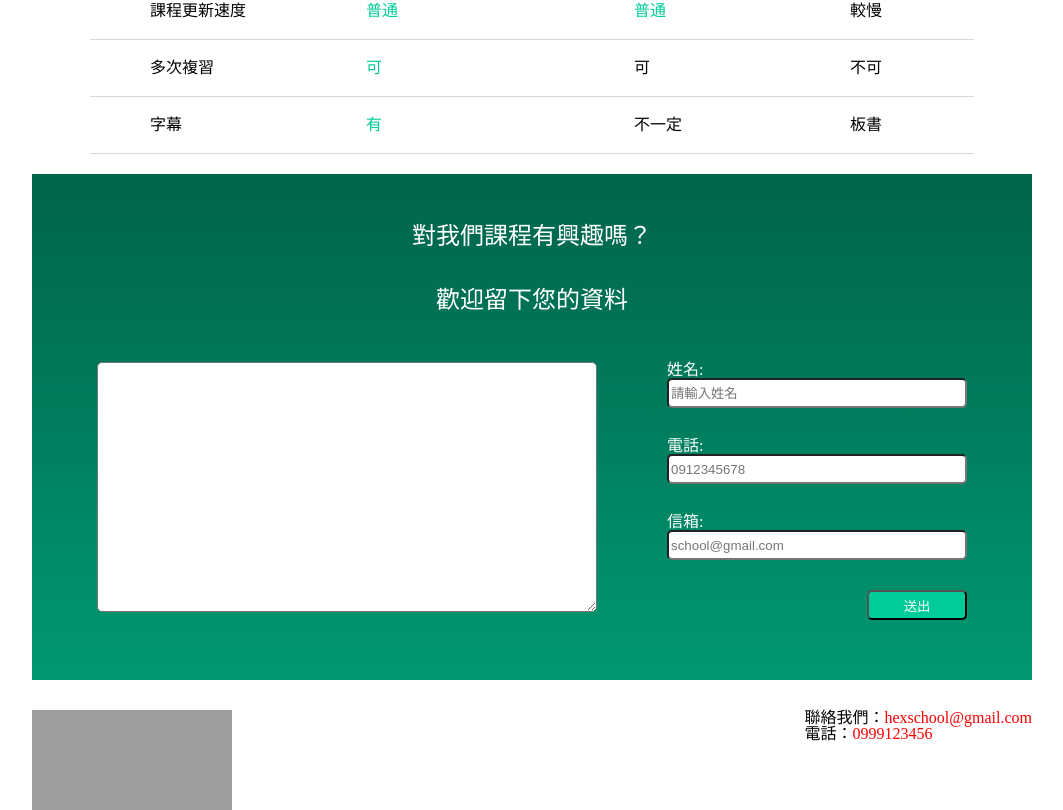
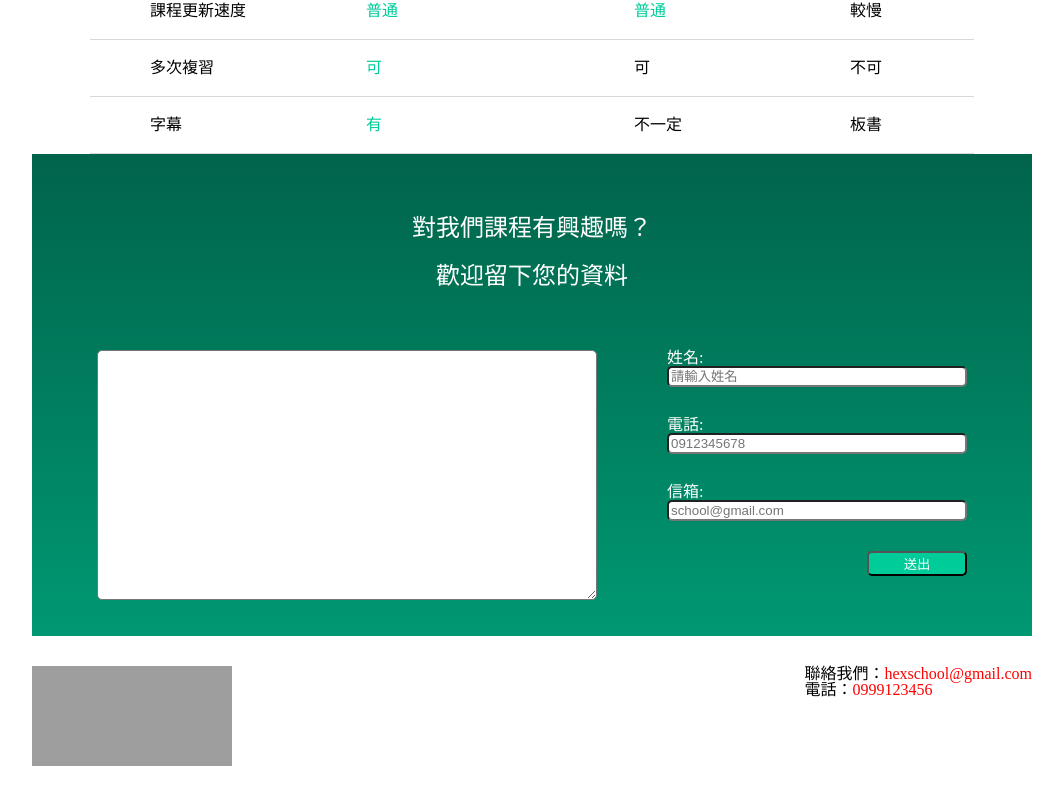
Before and after one commit to justinelin07/Html-final, a plain HTML site: page index.html in a window 1280 px wide. Shown: the part 1581-2391 px from the top of the page, without its empty margins (108-1171 px from the left). After the commit the page ends 2347 px from the top, so only its background shows below. Drawn offline with Linux system fonts and the light colour scheme; grey boxes are pictures that could not be loaded.

Commit message:
(修正)助教指點

```diff
--- a/css/main.css
+++ b/css/main.css
@@ -13,7 +13,6 @@
   background: #f6f6f6;
   padding: 9px;
   width: 1000px;
-  margin: 0 auto;
 }
 
 .topnav a {
@@ -24,20 +23,19 @@
   font-weight: bold;
 }
 
-.top1 {
+.fblogo {
   color:#4460a0;
   border-right: 1px solid #cccccc ;
   margin-right: 10px;
   padding-right: 10px;
 }
 
-.top2 {
+.twlogo {
   color: #00aaec;
 }
 
 .header {
   width: 1000px;
-  margin: 0 auto;
   display: flex;
   justify-content: space-between;
 }
@@ -102,7 +100,6 @@
 .main {
   width: 1000px;
   display: flex;
-  margin: 0 auto;
 }
 
 .mainlist {
@@ -136,8 +133,8 @@
 }
 
 .list table {
+  margin-bottom: 20px;
   margin: 0 auto;
-  margin-bottom: 20px;
 }
 
 .list tr {
@@ -179,6 +176,7 @@
   text-align: center;
   font-size: 24px;
   padding: 20px;
+  line-height: 48px;
 }
 
 .footer form {
@@ -200,16 +198,21 @@
 
 .formlist input {
   width: 300px;
-  height: 30px;
+  cursor: pointer;
   margin-bottom: 30px;
-   border-radius:5px;
+  border-radius:5px;
+}
+
+.btnbox {
+  display: flex;
+  justify-content: end;
 }
 
 .formlist   .btn {
   width: 100px;
-  margin-left: 200px;
   background: #00cc99;
   color: #fff;
+
 }
 
 .formlist   .btn:hover {
@@ -221,7 +224,6 @@
   width: 1000px;
   display: flex;
   justify-content: space-between;
-  margin: 0 auto;
   margin-top: 30px;
 }
 
--- a/index.html
+++ b/index.html
@@ -17,12 +17,12 @@
     <link rel="icon" href="https://www.hexschool.com/favicon.ico">
 </head>
 <body>
-    <div class="warp">
+    <div class="wrap">
 
         <div class="topnav">
           <ul>
-            <li><a class="top1" href="#"><img src="https://raw.githubusercontent.com/hexschool/HTMLHWSource/master/singlePage/facebookIcon.png" alt="FBlogo">粉絲團</a></li>
-            <li><a class="top2" href="#"><img src="https://raw.githubusercontent.com/hexschool/HTMLHWSource/master/singlePage/twitterIcon.png" alt="Twitterlogo">追隨我們</a></li>
+            <li><a class="fblogo" href="#"><img src="https://raw.githubusercontent.com/hexschool/HTMLHWSource/master/singlePage/facebookIcon.png" alt="FBlogo">粉絲團</a></li>
+            <li><a class="twlogo" href="#"><img src="https://raw.githubusercontent.com/hexschool/HTMLHWSource/master/singlePage/twitterIcon.png" alt="Twitterlogo">追隨我們</a></li>
           </ul>
         </div>
 
@@ -115,18 +115,21 @@
         </div>
 
         <div class="footer">
-          <h3>對我們課程有興趣嗎？</h3>
-          <h3>歡迎留下您的資料</h3>
+          <h3>對我們課程有興趣嗎？
+          <br/>歡迎留下您的資料</h3>
           <form action="index.html">
             <textarea name="content" ></textarea>
             <div class="formlist">
             <label for="name">姓名:</label>
             <input id="name" placeholder="請輸入姓名" type="text" name="name">
             <label for="number">電話:</label>
-            <input id="number"type="text" placeholder="0912345678" name="number">
+            <input id="number"type="tel" placeholder="0912345678" name="tel">
             <label for="email">信箱:</label>
-            <input id="email"type="text" placeholder="school@gmail.com" name="email">
-            <input class="btn"  type="submit" value="送出">
+            <input id="email"type="email" placeholder="school@gmail.com" name="email">
+            <div class="btnbox">
+             <input  class="btn"  type="submit" value="送出">
+            </div>
+
             </div>
           </form>
         </div>
@@ -138,6 +141,6 @@
               <li> 電話：<a href="">0999123456</a></li>
           </ul>
         </div>
-
+    </div>
 </body>
 </html>
```
